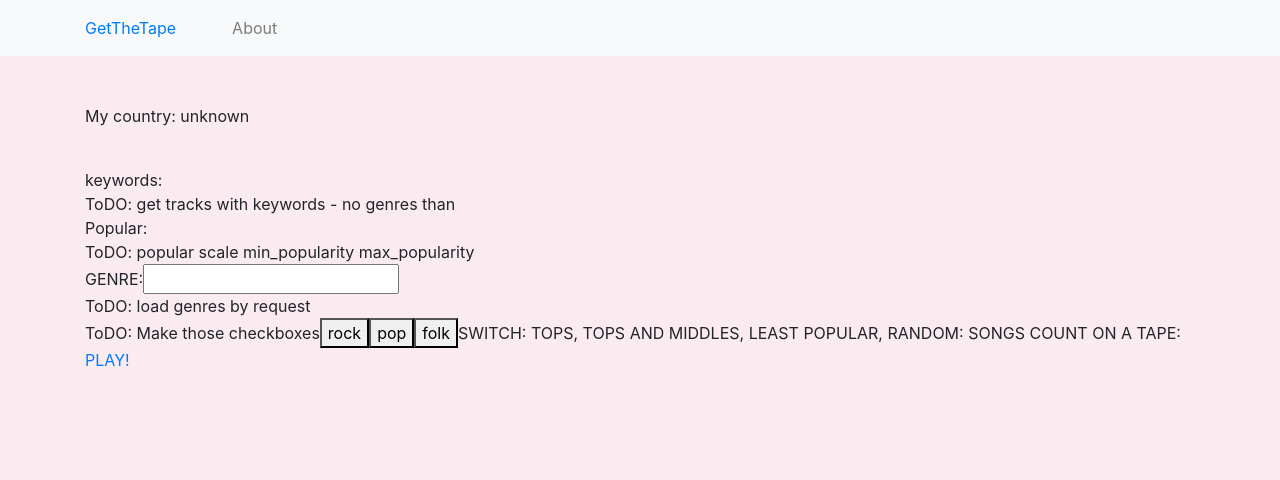
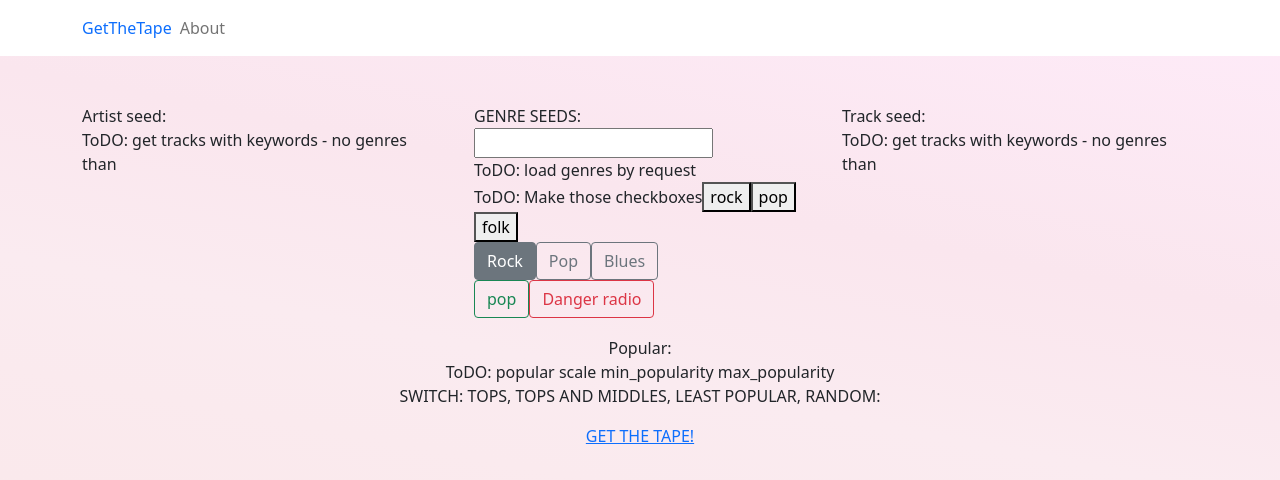
Before and after one commit to Mary-Ya/get-the-tape, a React app: page /home in a window 1280 px wide. Shown: the top 480 px of the page. Built offline with nearby package versions, Linux system fonts and the light colour scheme; no server answers.

Commit message:
added multiple genres selector

```diff
--- a/package.json
+++ b/package.json
@@ -50,7 +50,7 @@
   },
   "dependencies": {
     "axios": "^0.21.1",
-    "bootstrap": "^4.6.0",
+    "bootstrap": "^5.0.1",
     "jquery": "^3.6.0",
     "lodash": "^4.17.21",
     "react": "^17.0.2",
--- a/src/app.scss
+++ b/src/app.scss
@@ -3,5 +3,12 @@
 @import "./assets/style/overwrite.scss";
 
 html {
-    height: 100%
+    height: 100%;
 }
+body {
+    background: rgb(255,237,233);
+    background: -moz-linear-gradient(11deg, rgba(255,237,233,1) 12%, rgba(250,233,236,1) 31%, rgba(250,235,240,1) 52%, rgba(250,230,238,1) 70%, rgba(254,235,249,1) 100%);
+    background: -webkit-linear-gradient(11deg, rgba(255,237,233,1) 12%, rgba(250,233,236,1) 31%, rgba(250,235,240,1) 52%, rgba(250,230,238,1) 70%, rgba(254,235,249,1) 100%);
+    background: linear-gradient(11deg, rgba(255,237,233,1) 12%, rgba(250,233,236,1) 31%, rgba(250,235,240,1) 52%, rgba(250,230,238,1) 70%, rgba(254,235,249,1) 100%);
+    filter: progid:DXImageTransform.Microsoft.gradient(startColorstr="#ffede9",endColorstr="#feebf9",GradientType=1);
+}
--- a/src/app.tsx
+++ b/src/app.tsx
@@ -29,7 +29,6 @@ const App = () => {
   useEffect(() => {
     const refreshToken = safeLocalStorage.getItem('refreshToken');
     if (refreshToken) {
-      debugger
       api.getNewTokens(refreshToken).then(data => {
         if (data.refresh_token && data.access_token) {
           setRefreshTokes(data.refresh_token);
@@ -46,7 +45,7 @@ const App = () => {
   return (
     <div>
 
-      <nav className="navbar navbar-expand-lg navbar-light bg-light">
+      <nav className="navbar navbar-expand-lg navbar-light bg-white">
         <div className="container">
           <button className="navbar-toggler" type="button" data-bs-toggle="collapse" data-bs-target="#navbarTogglerDemo01" aria-controls="navbarTogglerDemo01" aria-expanded="false" aria-label="Toggle navigation">
             <span className="navbar-toggler-icon"></span>
--- a/src/assets/style/custom.scss
+++ b/src/assets/style/custom.scss
@@ -21,7 +21,6 @@
 $body-bg: #FAEBF0;
 $wine: #4A001C;
 
-
 h1 {
     color: $wine;
 }
--- /dev/null
+++ b/src/components/check-button.tsx
@@ -0,0 +1,18 @@
+import React from 'react';
+
+function CheckButton(props: {onChange: any, buttonName: string, isSelected: any}) {
+
+  return (
+    <div className="d-inline-block">
+      <input type="checkbox" className="btn-check" id="btn-check-2-outlined" onChange={() => {
+        console.log(props)
+        props.onChange(props.buttonName);
+      }}
+            checked={props.isSelected} autoComplete="off" />
+        <label className="btn btn-outline-secondary" htmlFor="btn-check-2-outlined">{props.buttonName}</label><br/>
+    </div>
+  );
+}
+
+
+export default CheckButton;
--- a/src/pages/home.tsx
+++ b/src/pages/home.tsx
@@ -3,6 +3,7 @@ import { Link } from "react-router-dom";
 
 import api from "../common/api";
 import { safeLocalStorage } from "../common/utils";
+import CheckButton from "../components/check-button";
 import { IMe } from "./../types/me";
 
 const deserialize = (search: string) =>
@@ -16,10 +17,15 @@ function Home(props: any) {
   const [refreshToken, setRefreshToken] = useState(
     deserialize(props.location.search).refresh_token
   );
-  const [me, setMe] = useState<IMe|null>();
-  const [settings, setSettings] = useState({tracksCount: 10});
+  const [me, setMe] = useState<IMe | null>();
+  const [settings, setSettings] = useState({
+    tracksCount: 10
+  });
 
-  const updateUserDataInLocalStorage = () => {};
+  const [seeds, setSeeds] = useState(['Rock']);
+  const [availableGenreSeeds, setAvailableGenreSeeds] = useState(['Rock', 'Pop', 'Blues']);
+
+  const [seedsCount, setSeedsCount] = useState(seeds.length);
 
   useEffect(() => {
     fetchAccountData().then((data) => {
@@ -55,45 +61,101 @@ function Home(props: any) {
     })
       .done(function (data) {
         console.info("refresh_token is done", data);
-        setRefreshToken( data.refresh_token );
-        setAccessToken( data.access_token );
+        setRefreshToken(data.refresh_token);
+        setAccessToken(data.access_token);
       })
       .catch(errorHandler);
   };
 
+  const onGenreUpdate = (seedName: string) => {
+    debugger;
+    const seedIndex = seeds.indexOf(seedName);
+    const newSeedState = [...seeds];
+    if (seedIndex !== -1) {
+      newSeedState.splice(seedIndex, 1);
+    } else {
+      newSeedState.push(seedName);
+    }
+    setSeeds(newSeedState);
+  };
+
+  const isSeedSelected = (seedName: string) => {
+    return seeds.indexOf(seedName) !== -1;
+  }
+
+  const simpleDo = (param) => {
+    console.log(param);
+  }
+
+  const renderGenre = (genreName: string) => {
+    debugger;
+    /*return <CheckButton key={`${genreName}-button`} isSelected={isSeedSelected(genreName)} buttonName={genreName}
+      onChange={onGenreUpdate}></CheckButton>*/
+    return  <div className="d-inline-block" key={`${genreName}-button`} >
+      <input type="checkbox" className="btn-check" onChange={() => onGenreUpdate(genreName)} id={`${genreName}-input`}
+        checked={isSeedSelected(genreName)} autoComplete="off" />
+        <label className="btn btn-outline-secondary" htmlFor={`${genreName}-input`}  key={`${genreName}-label`} >{genreName}</label><br/>
+    </div>
+  }
+
   return (
-    <div>
-      <p>My country: {me ? me.country : 'unknown'}</p>
-      <br />
-      keywords:
+    <div className="container px-0">
+      <div className="row">
+        <div className="col-4">
+          Artist seed:
           <br />
           ToDO: get tracks with keywords - no genres than
-      <br />
-      Popular:
-      <br />
-       ToDO: popular scale min_popularity max_popularity
-      <br />
-      GENRE:
+        </div>
+
+        <div className="col-4 form-check">
+          GENRE SEEDS:
           <input />
           <div>
             ToDO: load genres by request
           </div>
             ToDO: Make those checkboxes
-      <button className="button_" onClick={() => setGenre('rock')}>rock</button>
-      <button className="button_" onClick={() => setGenre('pop')}>pop</button>
-      <button className="button_" onClick={() => setGenre('folk')}>folk</button>
+          <button className="button-check" onClick={() => setGenre('rock')}>rock</button>
+          <button className="button-check" onClick={() => setGenre('pop')}>pop</button>
+          <button className="button-check" onClick={() => setGenre('folk')}>folk</button>
+
+          <div>{availableGenreSeeds.map(renderGenre)}</div>
+
+
+          <input type="radio" className="btn-check" name="options-outlined" id="success-outlined" onChange={() => onGenreUpdate('pop')}
+            autoComplete="off" checked={isSeedSelected('pop')}  />
+          <label className="btn btn-outline-success" htmlFor="success-outlined">pop</label>
+
+          <input type="radio" className="btn-check" name="options-outlined" id="danger-outlined" autoComplete="off" />
+          <label className="btn btn-outline-danger" htmlFor="danger-outlined">Danger radio</label>
+        </div>
+        <div className="col-4">
+        Track seed:
+          <br />
+          ToDO: get tracks with keywords - no genres than
+          </div>
+      </div>
+      <div className="row mt-3">
+        <div className="col-12 text-center">
+        Popular:
+          <br />
+          ToDO: popular scale min_popularity max_popularity
+          <br />
 
           SWITCH: TOPS, TOPS AND MIDDLES, LEAST POPULAR, RANDOM:
 
-      SONGS COUNT ON A TAPE:
-        <div><Link
+        </div>
+      </div>
+      <div className="row mt-3">
+        <div className="col-12 text-center">
+          <Link
             to={{
               pathname: "/play",
               state: { me, accessToken, refreshToken, genre, settings },
             }}
           >
-          PLAY!
+            GET THE TAPE!
           </Link>
+        </div>
       </div>
     </div>
   );
```
Lines whose indentation alone changed are shown as unchanged.
